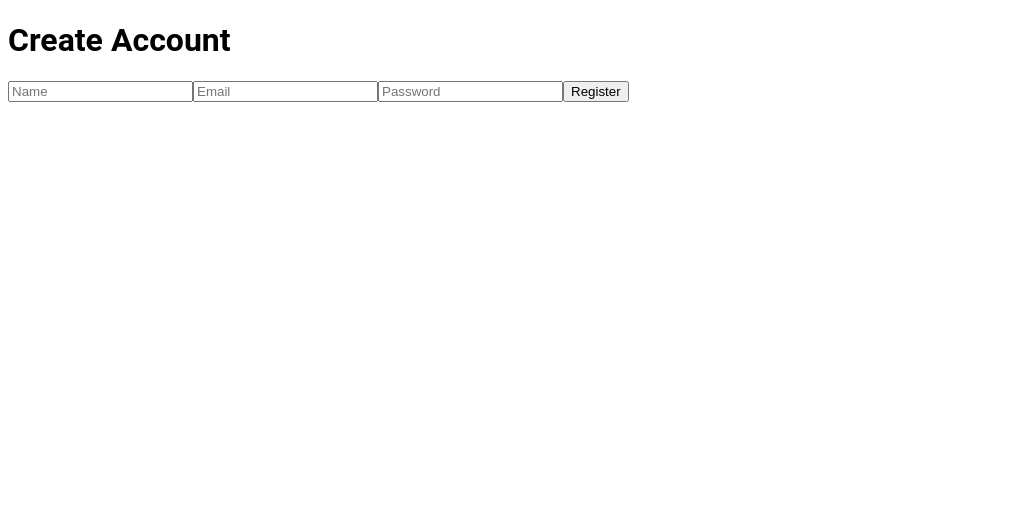
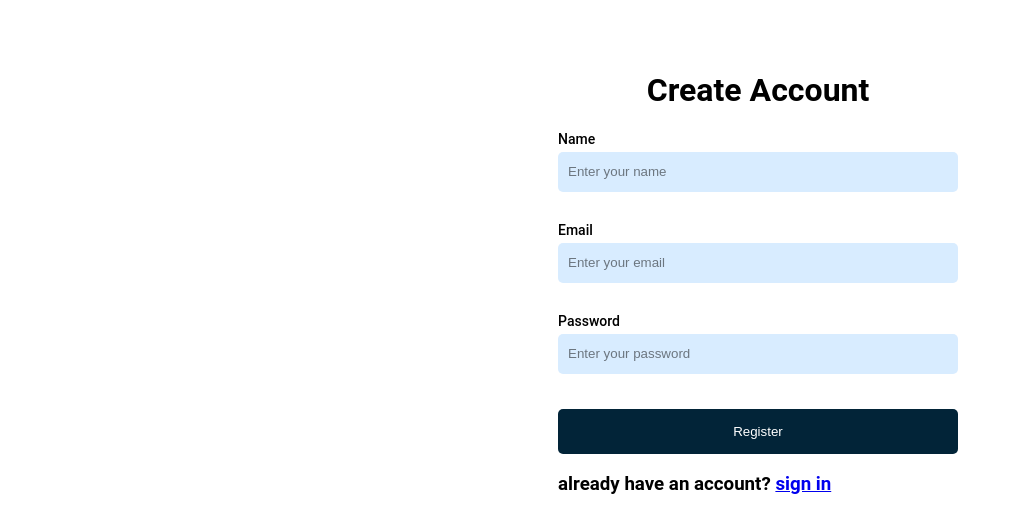
Before and after one commit to Abdulaziz5536/Market-Center-Management-System, a React (Vite) app in the folder frontend/: page /register in a window 1280 px wide. Shown: the top 532 px of the page, without its empty margins (0-1013 px from the left). Built offline with nearby package versions, Linux system fonts and the light colour scheme.

Commit message:
frontend

```diff
--- a/frontend/src/App.tsx
+++ b/frontend/src/App.tsx
@@ -2,6 +2,7 @@ import { useState } from 'react'
 import { Routes, Route } from "react-router-dom";
 import Login from './components/Login';
 import Register from './components/Register';
+import Dashboard from './components/Dashboard';
 
 function App() {
 
@@ -13,6 +14,7 @@ function App() {
       <Route path="/" element={<Login />} />
       <Route path="/login" element={<Login />} />
       <Route path="/register" element={<Register />}/>
+      <Route path="/dashboard" element={<Dashboard />}/>
 
     </Routes>
 
--- /dev/null
+++ b/frontend/src/components/Dashboard.tsx
@@ -0,0 +1,14 @@
+
+
+export default function Dashboard(){
+  return(
+
+    <>
+    <h1>Dashboard</h1>
+
+    </>
+
+
+  )
+
+}
--- a/frontend/src/components/Login.tsx
+++ b/frontend/src/components/Login.tsx
@@ -47,31 +47,35 @@ const Login = () => {
       <h1>Login</h1>
 
       <form onSubmit={handleLogin}>
-        <div>
-          <label>Email</label>
-          <input id="login-eml-input"
+  <div className="input-group">
+    <label htmlFor="login-eml-input">Email</label>
+    <input
+      id="login-eml-input"
       type="email"
+      placeholder="Enter your email"
       value={email}
       onChange={(e) => setEmail(e.target.value)}
-            placeholder="Enter your email"
     />
   </div>
 
-        <div>
-          <label>Password</label>
-          <input id="login-psw-input"
+  <div className="input-group">
+    <label htmlFor="login-psw-input">Password</label>
+    <input
+      id="login-psw-input"
       type="password"
+      placeholder="Enter your password"
       value={password}
       onChange={(e) => setPassword(e.target.value)}
-            placeholder="Enter your password"
     />
   </div>
 
   <button id="login-button" type="submit">
     Login
   </button>
+  <h3>don't have an account? <a href="/register">Create Account</a></h3>
+
+</form>
  <h2>{message}</h2>
-      </form>
     </div>
   );
 };
--- a/frontend/src/components/Register.tsx
+++ b/frontend/src/components/Register.tsx
@@ -33,32 +33,47 @@ const Register = () => {
   };
 
   return (
-    <div>
+        <div className="register">
       <h1>Create Account</h1>
 
       <form onSubmit={handleRegister}>
+        <div className="register-input-group">
+          <label htmlFor="register-name-input">Name</label>
           <input
+            id="register-name-input"
             type="text"
-          placeholder="Name"
+            placeholder="Enter your name"
             value={name}
             onChange={(e) => setName(e.target.value)}
           />
+        </div>
 
+        <div className="register-input-group">
+          <label htmlFor="register-eml-input">Email</label>
           <input
+            id="register-eml-input"
             type="email"
-          placeholder="Email"
+            placeholder="Enter your email"
             value={email}
             onChange={(e) => setEmail(e.target.value)}
           />
+        </div>
 
+        <div className="register-input-group">
+          <label htmlFor="register-psw-input">Password</label>
           <input
+            id="register-psw-input"
             type="password"
-          placeholder="Password"
+            placeholder="Enter your password"
             value={password}
             onChange={(e) => setPassword(e.target.value)}
           />
+        </div>
 
-        <button type="submit">Register</button>
+        <button id="register-button" type="submit">
+          Register
+        </button>
+        <h3>already have an account? <a href="/login">sign in</a></h3>
       </form>
     </div>
   );
--- a/frontend/src/styles.css
+++ b/frontend/src/styles.css
@@ -8,45 +8,120 @@ body{
   display: flex;
   flex-direction: column;
   align-items: center;
-  margin: 100px;
+  margin-top: 50px;
+  margin-left: 500px;
+  height: 500px;
+  width: 500px;
+  justify-content: flex-start;
 
 }
 
 #login-eml-input{
-  background-color:rgb(239, 210, 215);
+
   border: none;
   height: 40px;
-  width: 300px;
-
+  width: 400px;
+  padding-left: 10px;
+  background-color:rgb(216, 236, 255);
   border-radius: 5px;
 
 }
 #login-eml-input::placeholder{
-  color: black;
+  color: rgba(0, 0, 0, 0.495);
 }
 
 
 #login-psw-input{
-  background-color:rgb(239, 210, 215);
+
   border: none;
   height: 40px;
-  width: 300px;
+  width: 400px;
+  padding-left: 10px;
   border-radius: 5px;
-  margin: 30px;
+  background-color: rgb(216, 236, 255);
+
+
 }
 
 #login-psw-input::placeholder{
-  color: black;
-}
-
-label{
+  color: rgba(0, 0, 0, 0.516);
 
 }
 
+.input-group {
+  display: flex;
+  flex-direction: column;
+  width: 300px;
+  margin-bottom: 30px;
+}
+
+.input-group label {
+  margin-bottom: 5px;
+  font-size: 14px;
+  font-weight: 500;
+}
+
+
 #login-button{
   width: 400px;
-  height: 40px;
-  background-color: rgb(89, 12, 12);
+  height: 45px;
+  background-color: rgb(2, 36, 56);
   color: white;
   border-radius: 5px;
+  margin-top: 25px;
+  cursor: pointer;
 }
+
+
+.register {
+  display: flex;
+  flex-direction: column;
+  align-items: center;
+  margin-top: 50px;
+  margin-left: 500px;
+  height: 500px;
+  width: 500px;
+  justify-content: flex-start;
+}
+
+.register-input-group {
+  display: flex;
+  flex-direction: column;
+  width: 300px;
+  margin-bottom: 30px;
+}
+
+.register-input-group label {
+  margin-bottom: 5px;
+  font-size: 14px;
+  font-weight: 500;
+}
+
+#register-name-input,
+#register-eml-input,
+#register-psw-input {
+  border: none;
+  height: 40px;
+  width: 400px;
+  background-color: rgb(216, 236, 255);
+  border-radius: 5px;
+  padding-left: 10px;
+  box-sizing: border-box;
+}
+
+#register-name-input::placeholder,
+#register-eml-input::placeholder,
+#register-psw-input::placeholder {
+  color: rgba(0, 0, 0, 0.5);
+}
+
+#register-button {
+  width: 400px;
+  height: 45px;
+  background-color: rgb(2, 36, 56);
+  color: white;
+  border: none;
+  border-radius: 5px;
+  margin-top: 5px;
+  cursor: pointer;
+}
```
Lines whose indentation alone changed are shown as unchanged.
